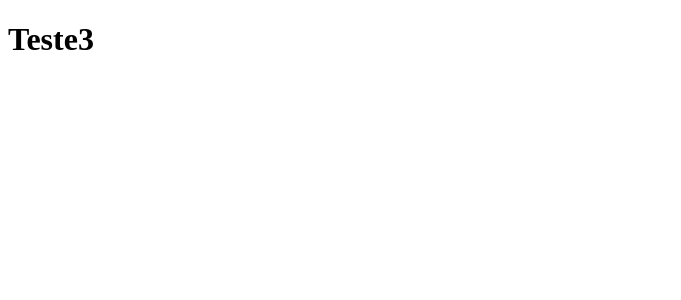
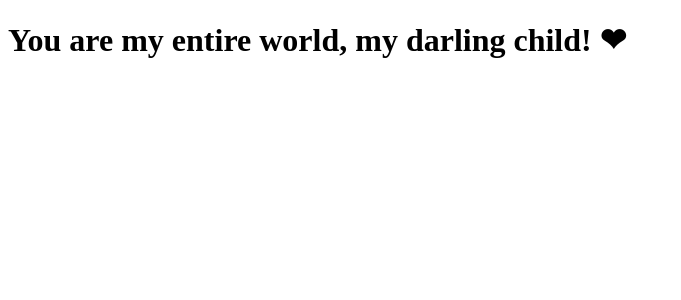
Before and after one commit to Clara-Pacheco/clone-tabnews, a Next.js app: page / in a window 1280 px wide. Shown: the top 300 px of the page, without its empty margins (0-681 px from the left). Built offline with nearby package versions, Linux system fonts and the light colour scheme.

Commit message:
Alter h1 in Home component

```diff
--- a/pages/index.js
+++ b/pages/index.js
@@ -1,6 +1,6 @@
 function Home(){
     return(
-        <h1>Teste3</h1>
+        <h1>You are my entire world, my darling child! ❤</h1>
     )
 }
 
```
